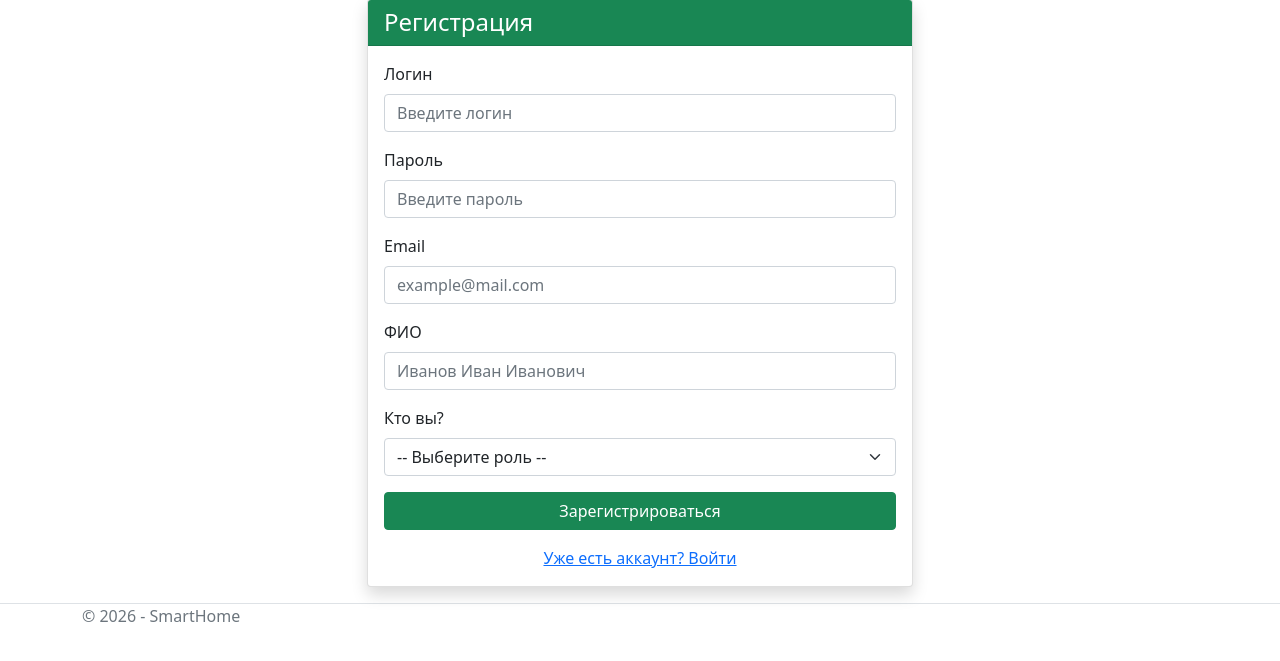
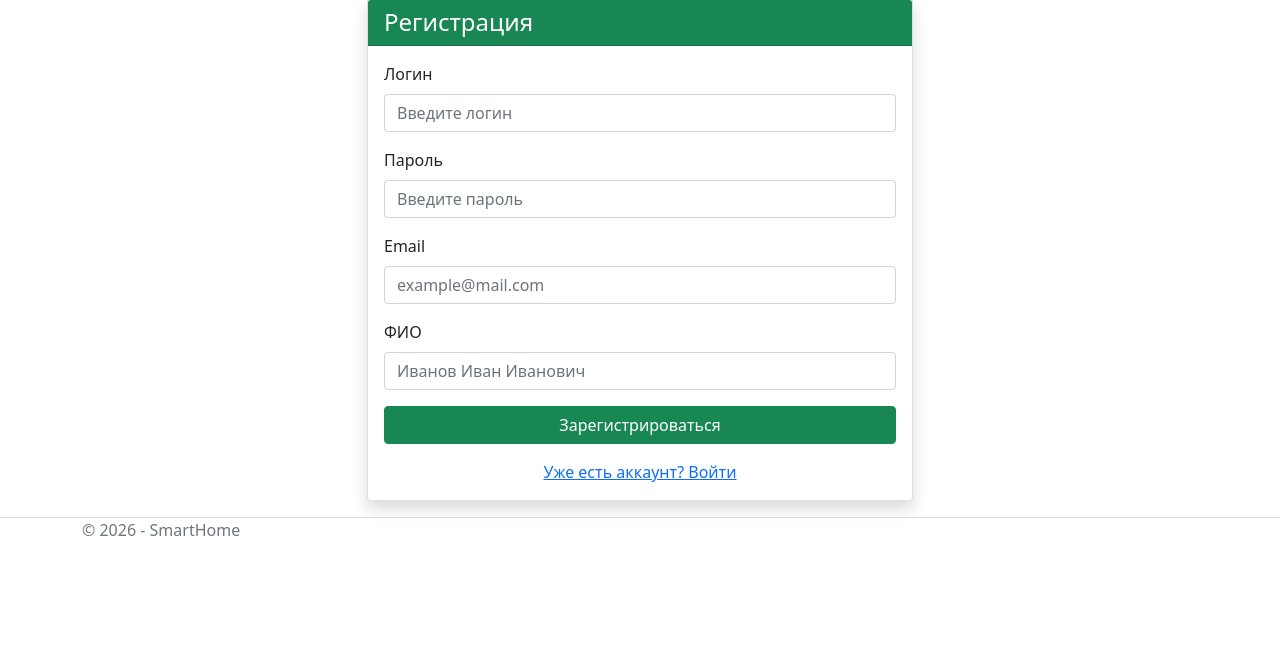
Before and after one commit to qeeap/SmartHomeKP, an ASP.NET Core app: page /Account/Register in a window 1280 px wide. Shown: the part 106-767 px from the top of the page. Run offline with ASP.NET Core 8, Linux system fonts and the light colour scheme.

Commit message:
Register owners with a server-assigned role

```diff
--- a/SmartHome/Controllers/AccountController.cs
+++ b/SmartHome/Controllers/AccountController.cs
@@ -45,7 +45,7 @@ namespace SmartHome.Controllers
                     Login = model.Login,
                     Email = model.Email,
                     FullName = model.FullName,
-                    Role = model.Role,
+                    Role = UserRole.Owner,
                     CreatedAt = DateTime.UtcNow,
                     IsActive = true
                 };
--- a/SmartHome/Models/AccountViewModels.cs
+++ b/SmartHome/Models/AccountViewModels.cs
@@ -1,5 +1,4 @@
 using System.ComponentModel.DataAnnotations;
-using SmartHome.Domain.Enums;
 
 namespace SmartHome.Models
 {
@@ -19,8 +18,6 @@ namespace SmartHome.Models
         [Required(ErrorMessage = "Введите ФИО")]
         public string FullName { get; set; } = string.Empty;
 
-        [Required(ErrorMessage = "Выберите роль")]
-        public UserRole Role { get; set; }
     }
 
     public class LoginViewModel
--- a/SmartHome/Views/Account/Register.cshtml
+++ b/SmartHome/Views/Account/Register.cshtml
@@ -1,5 +1,4 @@
 @model SmartHome.Models.RegisterViewModel
-@using SmartHome.Domain.Enums
 @{
     ViewData["Title"] = "Регистрация";
 }
@@ -38,16 +37,6 @@
                         <span asp-validation-for="FullName" class="text-danger"></span>
                     </div>
 
-                    <div class="mb-3">
-                        <label asp-for="Role" class="form-label">Кто вы?</label>
-                        <select asp-for="Role" class="form-select">
-                            <option value="">-- Выберите роль --</option>
-                            <option value="@UserRole.Owner">Владелец дома (Owner)</option>
-                            <option value="@UserRole.Guest">Гость (Guest)</option>
-                        </select>
-                        <span asp-validation-for="Role" class="text-danger"></span>
-                    </div>
-
                     <button type="submit" class="btn btn-success w-100">Зарегистрироваться</button>
                 </form>
                 <div class="mt-3 text-center">
```
